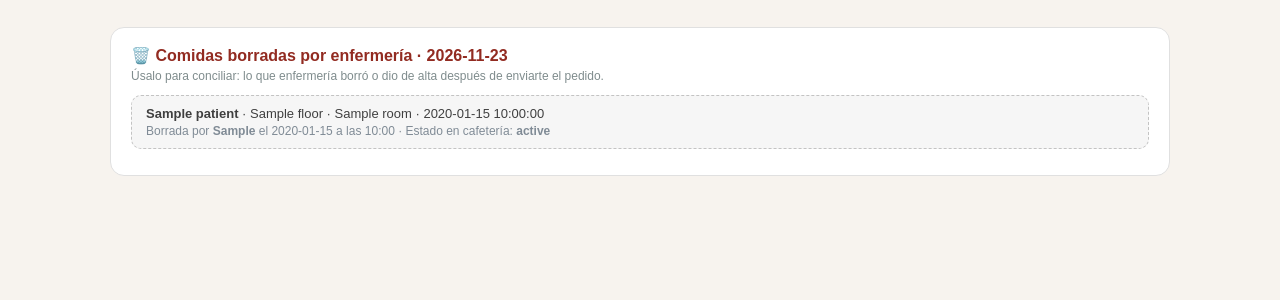
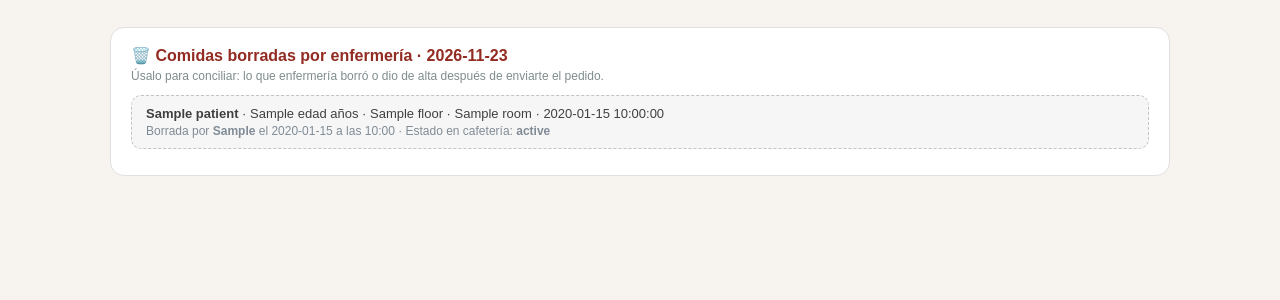
Before and after one commit to osmanale23/elohim-dietas, a Flask app: page /cafeteria in a window 1280 px wide. Shown: the part 387-687 px from the top of the page. Run offline with Flask 3, Linux system fonts and the light colour scheme; the visitor is signed in with stand-in values (Sample User, id 1); a database or web service that is not in the repository returns one stand-in record (values such as "Sample title"); some libraries are stand-ins or nearby versions.

Commit message:
Cafetería: mostrar la edad del paciente en cada pedido

```diff
--- a/app.py
+++ b/app.py
@@ -874,7 +874,7 @@ def dieta_cafeteria():
     for d in sorted(deleted_rows, key=lambda r: r['deleted_at'] or '', reverse=True):
         p = pat_by_id.get(d['patient_id'])
         if p:
-            deleted_panel.append({**dict(d), 'patient_name': p['name'], 'floor': p['floor'], 'room': p['room']})
+            deleted_panel.append({**dict(d), 'patient_name': p['name'], 'floor': p['floor'], 'room': p['room'], 'edad': p.get('edad')})
     altas_panel = [p for p in patients if not p['active']]
     orders_map = {}
     for o in orders:
--- a/templates/dieta_cafeteria.html
+++ b/templates/dieta_cafeteria.html
@@ -285,6 +285,8 @@
             {% endif %}
             <div class="patient-info">
               <span class="patient-name">{{ p.name }}</span>
+              {% if p.edad %}<span class="room-tag" style="background:#E8F0FE;color:#1A56B0;">{{ p.edad }} años</span>
+              {% else %}<span class="room-tag" style="background:#FDECEA;color:#C0392B;">Edad no registrada</span>{% endif %}
               <span class="room-tag">{% if p.floor == 'uci' %}Cama {% elif p.floor == 'piso9' %}Cama #{% else %}Hab. {% endif %}{{ p.room }}</span>
               {% if o_cero %}
               <span class="badge" style="background:#FDECEA;color:#C0392B;border:1px solid #F5C6C6;">⛔ Dieta Cero</span>
@@ -456,7 +458,7 @@
     <div style="font-size:12px;color:#7F8C8D;margin:4px 0 12px;">Úsalo para conciliar: lo que enfermería borró o dio de alta después de enviarte el pedido.</div>
     {% for d in deleted_panel %}
     <div style="opacity:.75;background:#F4F4F4;border:1px dashed #B0B0B0;border-radius:10px;padding:10px 14px;margin-bottom:8px;font-size:13px;">
-      <strong>{{ d['patient_name'] }}</strong> · {{ floor_label.get(d['floor'], d['floor']) }} · {{ d['room'] }} ·
+      <strong>{{ d['patient_name'] }}</strong>{% if d['edad'] %} · {{ d['edad'] }} años{% endif %} · {{ floor_label.get(d['floor'], d['floor']) }} · {{ d['room'] }} ·
       {{ {'desayuno':'🌅 Desayuno','almuerzo':'☀️ Almuerzo','cena':'🌙 Cena'}.get(d['meal_time'], d['meal_time']) }}
       <div style="color:#566573;font-size:12px;margin-top:3px;">Borrada por <strong>{{ d['deleted_by'] or '—' }}</strong> el {{ d['deleted_at'][:10] }} a las {{ d['deleted_at'][11:16] }}
         · Estado en cafetería: <strong>{{ (d['delivery_status'] or 'pendiente')|replace('_',' ') }}</strong></div>
@@ -468,7 +470,7 @@
     <div style="font-weight:800;font-size:14px;color:#A04000;margin:16px 0 8px;">🚪 Pacientes dados de alta con comida este día</div>
     {% for p in altas_panel %}
     <div style="opacity:.75;background:#FDF2E9;border:1px dashed #E67E22;border-radius:10px;padding:10px 14px;margin-bottom:8px;font-size:13px;">
-      <strong>{{ p['name'] }}</strong> · {{ floor_label.get(p['floor'], p['floor']) }} · {{ p['room'] }}
+      <strong>{{ p['name'] }}</strong>{% if p['edad'] %} · {{ p['edad'] }} años{% endif %} · {{ floor_label.get(p['floor'], p['floor']) }} · {{ p['room'] }}
       {% if p['updated_at'] %}<div style="color:#A04000;font-size:12px;margin-top:3px;">Dado de alta{% if p['updated_by'] %} por <strong>{{ p['updated_by'] }}</strong>{% endif %} el {{ p['updated_at'][:10] }} a las {{ p['updated_at'][11:16] }}</div>{% endif %}
     </div>
     {% endfor %}
```
